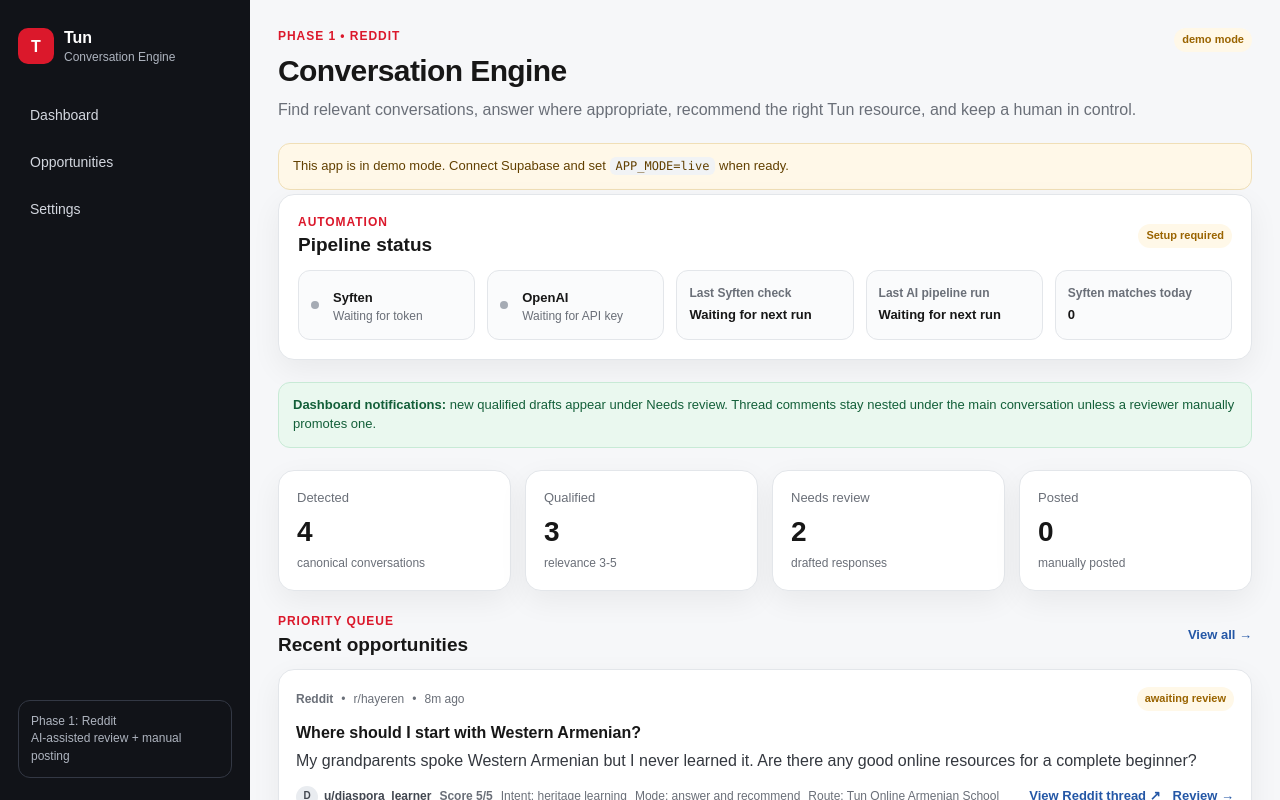
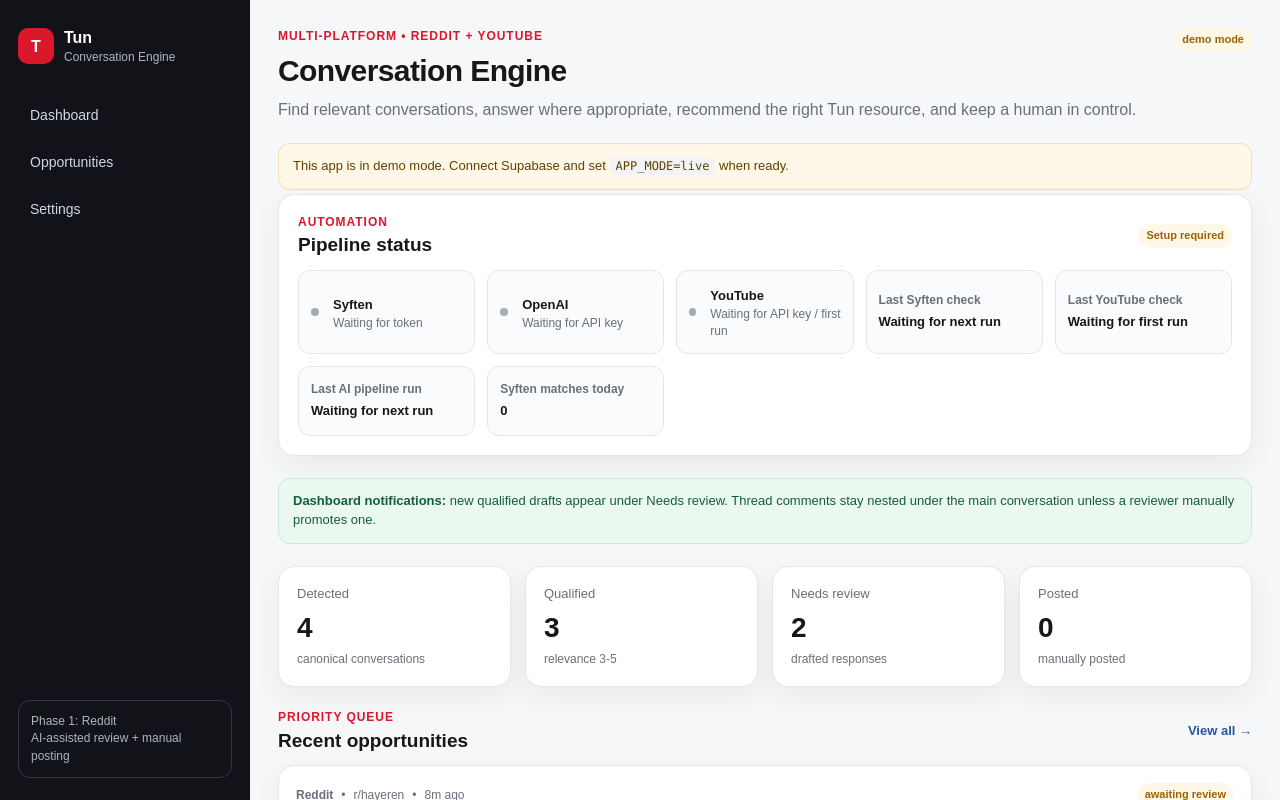
Before and after one commit to elleynote/tun-conversation-engine, a Next.js app: page /dashboard in a window 1280 px wide. Shown: the top 800 px of the page. Built offline with nearby package versions, Linux system fonts and the light colour scheme; no server answers.

Commit message:
Add YouTube status to dashboard

```diff
--- a/app/dashboard/page.tsx
+++ b/app/dashboard/page.tsx
@@ -27,7 +27,7 @@
   return (
     <AppShell>
       <div className="page-head">
-        <div><div className="eyebrow">Phase 1 • Reddit</div><h1>Conversation Engine</h1><div className="muted">Find relevant conversations, answer where appropriate, recommend the right Tun resource, and keep a human in control.</div></div>
+        <div><div className="eyebrow">Multi-platform • Reddit + YouTube</div><h1>Conversation Engine</h1><div className="muted">Find relevant conversations, answer where appropriate, recommend the right Tun resource, and keep a human in control.</div></div>
         <span className={`badge ${status.mode === "live" ? "green" : "amber"}`}>{status.mode} mode</span>
       </div>
 
@@ -43,7 +43,9 @@
         <div className="automation-grid">
           <div className="automation-item"><span className={`status-dot ${automation.syftenConnected ? "on" : ""}`} /><div><strong>Syften</strong><div className="small muted">{automation.syftenConnected ? "Connected" : "Waiting for token"}</div></div></div>
           <div className="automation-item"><span className={`status-dot ${automation.openAIConnected ? "on" : ""}`} /><div><strong>OpenAI</strong><div className="small muted">{automation.openAIConnected ? "Connected" : "Waiting for API key"}</div></div></div>
+          <div className="automation-item"><span className={`status-dot ${automation.youtubeConnected ? "on" : ""}`} /><div><strong>YouTube</strong><div className="small muted">{automation.youtubeConnected ? "Comments connected" : "Waiting for API key / first run"}</div></div></div>
           <div className="automation-item"><div><div className="label">Last Syften check</div><strong>{automation.lastSyftenCheck ? relativeTime(automation.lastSyftenCheck) : "Waiting for next run"}</strong></div></div>
+          <div className="automation-item"><div><div className="label">Last YouTube check</div><strong>{automation.lastYouTubeCheck ? relativeTime(automation.lastYouTubeCheck) : "Waiting for first run"}</strong></div></div>
           <div className="automation-item"><div><div className="label">Last AI pipeline run</div><strong>{automation.lastPipelineRun ? relativeTime(automation.lastPipelineRun) : "Waiting for next run"}</strong></div></div>
           <div className="automation-item"><div><div className="label">Syften matches today</div><strong>{automation.newToday}</strong></div></div>
         </div>
```
